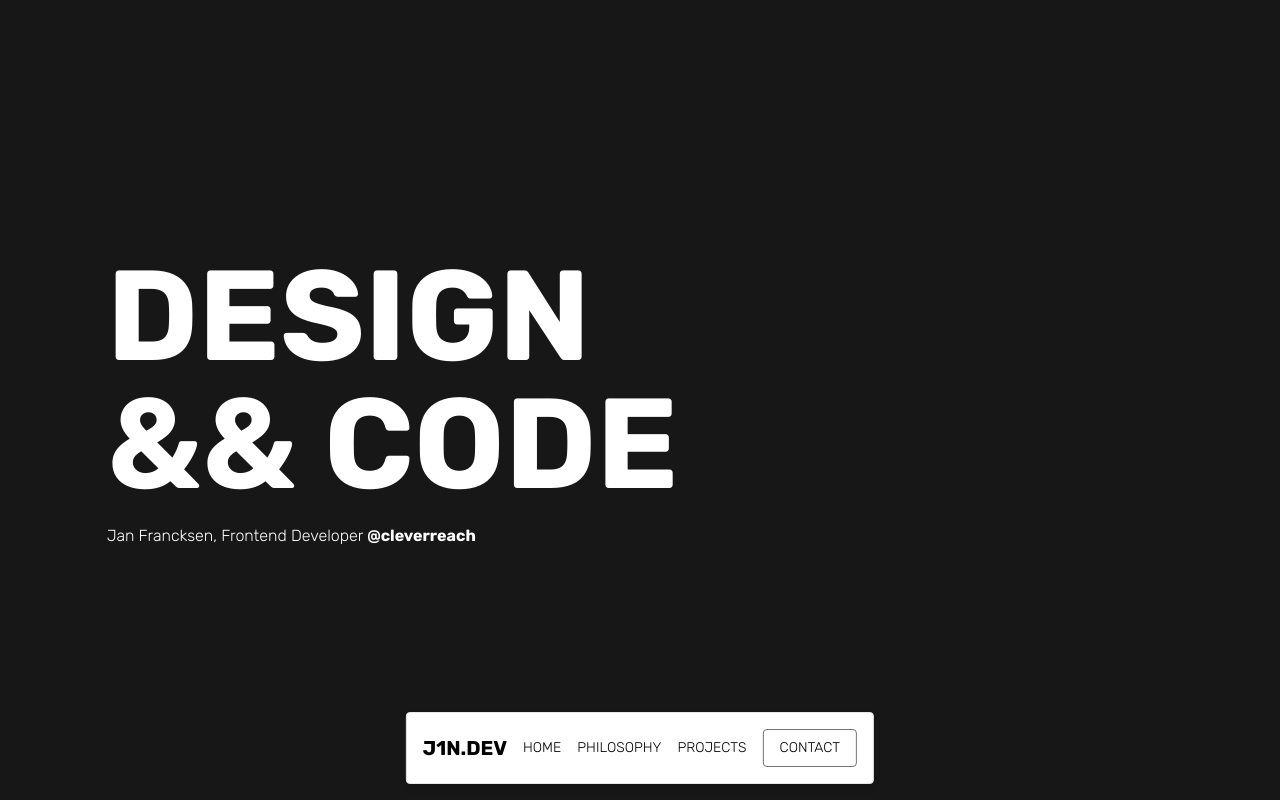
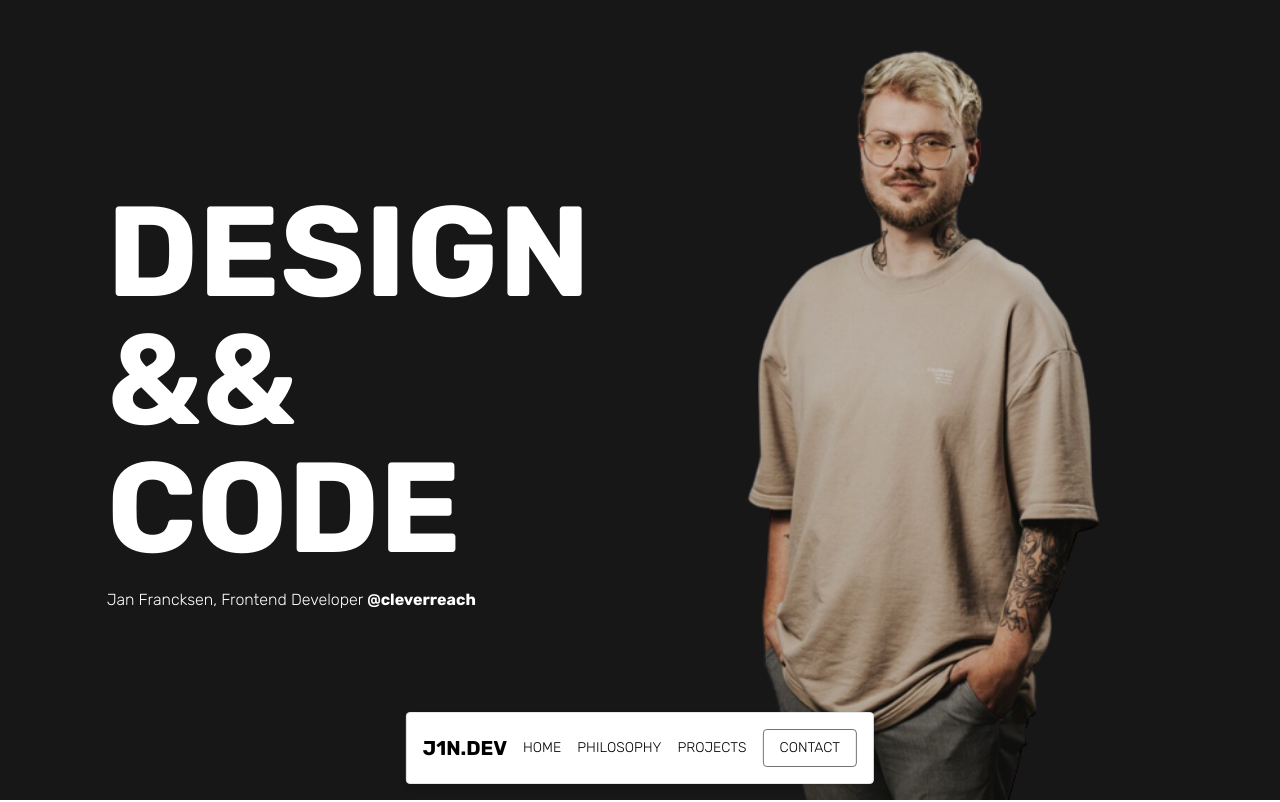
Before and after one commit to JanFrancksen/j1n, a Next.js app: page / in a window 1280 px wide. Shown: the top 802 px of the page. Built offline with nearby package versions, Linux system fonts and the light colour scheme.

Commit message:
feat(footer): fix missing key prop

```diff
--- a/components/footer.tsx
+++ b/components/footer.tsx
@@ -19,10 +19,15 @@ const Footer = () => {
       id="contact"
       className="h-screen flex flex-col gap-y-4 justify-center items-center"
     >
-      <h2 className="text-xl">j1n.dev</h2>
+      <h2 className="text-xl font-bold uppercase">j1n.dev</h2>
       <div>
-        {SOCIALLINKS.map((social) => (
-          <a href={social.link}>{social.name}</a>
+        {SOCIALLINKS.map((social, index) => (
+          <div key={social.name}>
+            <a href={social.link} className="hover:underline">
+              {social.name}
+            </a>
+            {index !== SOCIALLINKS.length - 1 && ' - '}
+          </div>
         ))}
       </div>
     </footer>
--- a/components/hero.tsx
+++ b/components/hero.tsx
@@ -1,3 +1,6 @@
+import Image from 'next/image';
+import me from '@/public/me.png';
+
 const Hero = () => {
   return (
     <section
@@ -6,7 +9,8 @@ const Hero = () => {
     >
       <div className="flex flex-col gap-y-4 w-fit">
         <h1 className="text-9xl font-bold uppercase">
-          Design <br />
+          Design
+          <br />
           && Code
         </h1>
         <h2 className="text-1xl">
@@ -22,6 +26,11 @@ const Hero = () => {
         </h2>
       </div>
       <div className="flex-1" />
+      <Image
+        src={me}
+        alt="Jan, a blond guy with glasses, tattoos and a beige shirt."
+        className="h-full w-auto"
+      />
     </section>
   );
 };
```
Also changed, not shown: public/me.png (added).
